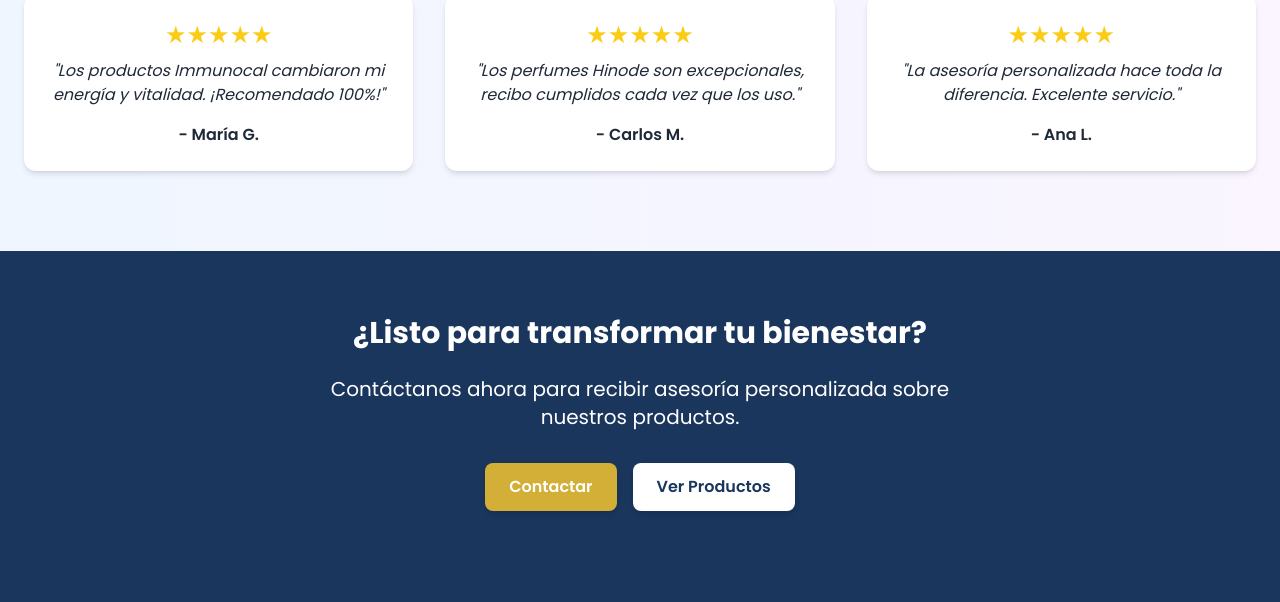
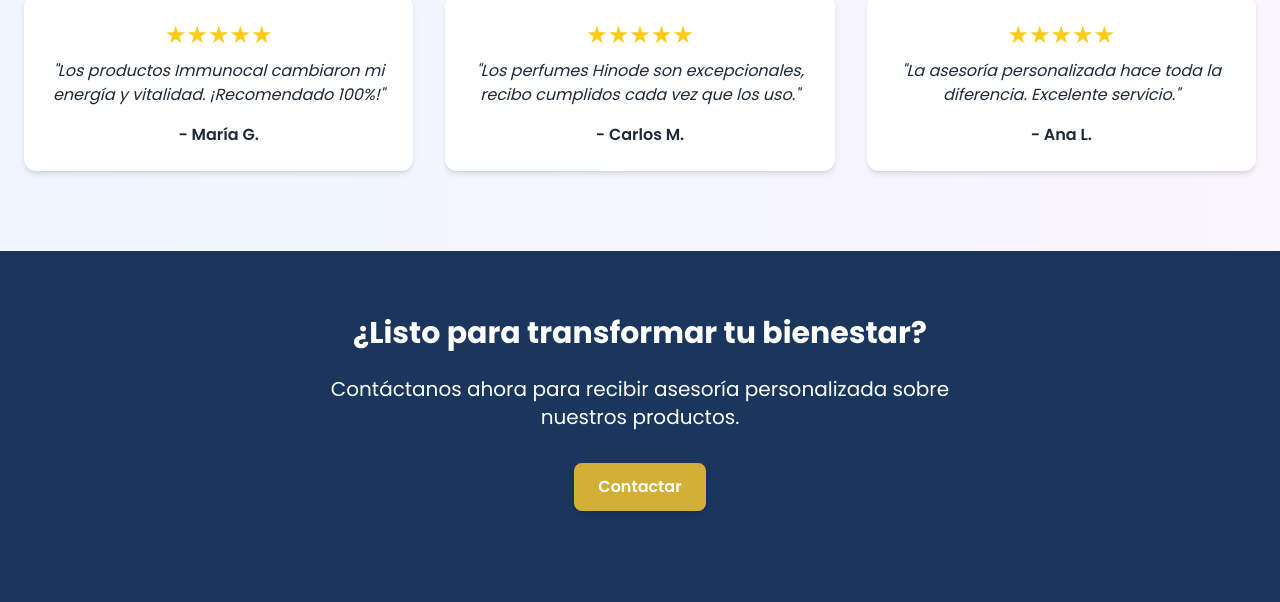
Before and after one commit to jbrito019/jairocastano.github.io, a plain HTML site: page index.html in a window 1280 px wide. Shown: the part 3739-4341 px from the top of the page. Drawn offline with nearby package versions, Linux system fonts and the light colour scheme.

Commit message:
index.html

```diff
--- a/index.html
+++ b/index.html
@@ -342,7 +342,6 @@
                 <p class="text-xl mb-8 max-w-2xl mx-auto">Contáctanos ahora para recibir asesoría personalizada sobre nuestros productos.</p>
                 <div class="flex justify-center space-x-4">
                     <a href="#contact" class="bg-[#D4AF37] text-white px-6 py-3 rounded-lg font-semibold shadow-md hover:bg-yellow-600 transition">Contactar</a>
-                    <a href="#products" class="bg-white text-[#1A365D] px-6 py-3 rounded-lg font-semibold shadow-md hover:bg-gray-100 transition">Ver Productos</a>
                 </div>
             </div>
         </section>
```
